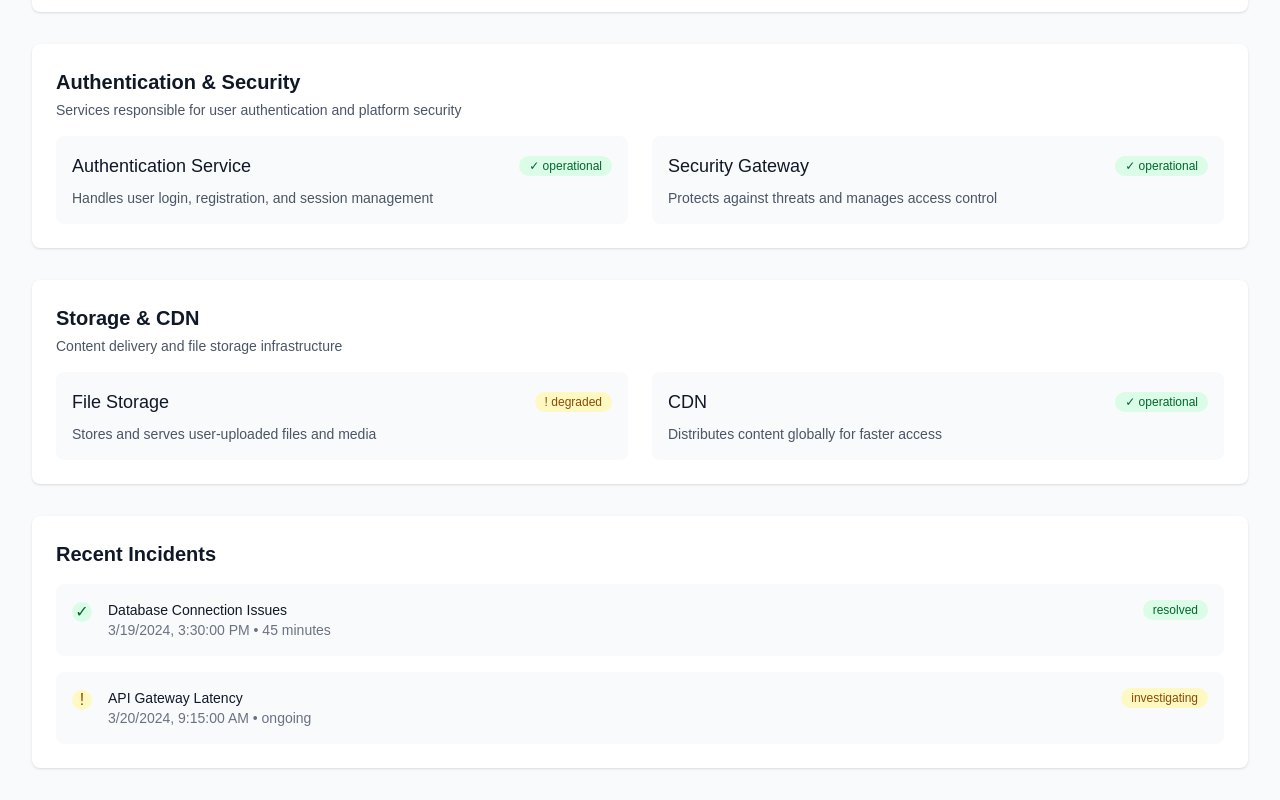
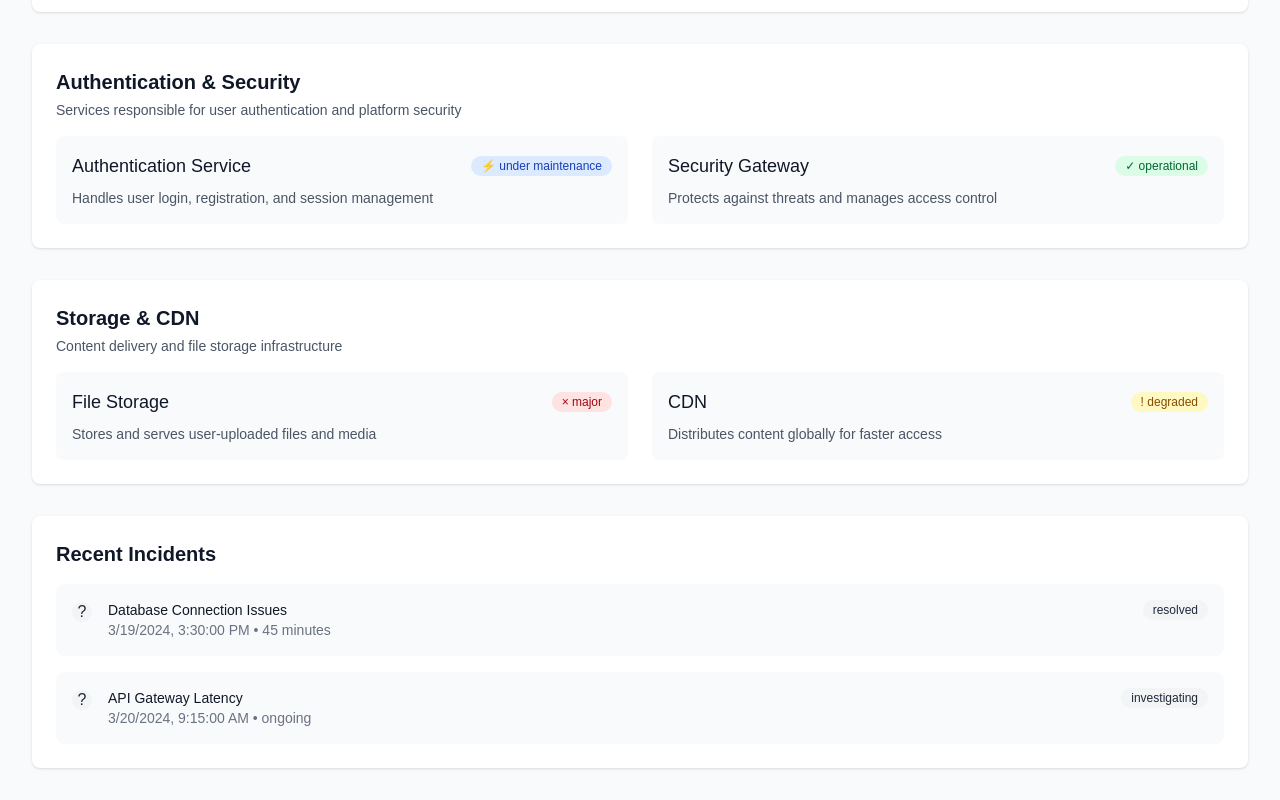
Before and after one commit to Codox/status-for-systems, a Next.js app in the folder web/: page / in a window 1280 px wide. Shown: the part 448-1248 px from the top of the page. Built offline with nearby package versions, Linux system fonts and the light colour scheme.

Commit message:
ADDED Other statuses

```diff
--- a/web/src/app/page.tsx
+++ b/web/src/app/page.tsx
@@ -15,7 +15,7 @@ const systemStatus = {
         {
           name: "Database",
           description: "Primary data storage and retrieval system",
-          status: "operational",
+          status: "partial",
         },
       ],
     },
@@ -26,7 +26,7 @@ const systemStatus = {
         {
           name: "Authentication Service",
           description: "Handles user login, registration, and session management",
-          status: "operational",
+          status: "under_maintenance",
         },
         {
           name: "Security Gateway",
@@ -42,12 +42,12 @@ const systemStatus = {
         {
           name: "File Storage",
           description: "Stores and serves user-uploaded files and media",
-          status: "degraded",
+          status: "major",
         },
         {
           name: "CDN",
           description: "Distributes content globally for faster access",
-          status: "operational",
+          status: "degraded",
         },
       ],
     },
@@ -68,6 +68,47 @@ const systemStatus = {
       duration: "ongoing",
     },
   ],
+};
+
+const getStatusStyles = (status: string) => {
+  switch (status) {
+    case "operational":
+      return {
+        bg: "bg-green-100",
+        text: "text-green-800",
+        icon: "✓",
+      };
+    case "degraded":
+      return {
+        bg: "bg-yellow-100",
+        text: "text-yellow-800",
+        icon: "!",
+      };
+    case "partial":
+      return {
+        bg: "bg-orange-100",
+        text: "text-orange-800",
+        icon: "!",
+      };
+    case "major":
+      return {
+        bg: "bg-red-100",
+        text: "text-red-800",
+        icon: "×",
+      };
+    case "under_maintenance":
+      return {
+        bg: "bg-blue-100",
+        text: "text-blue-800",
+        icon: "⚡",
+      };
+    default:
+      return {
+        bg: "bg-gray-100",
+        text: "text-gray-800",
+        icon: "?",
+      };
+  }
 };
 
 export default function Home() {
@@ -112,7 +153,9 @@ export default function Home() {
                 </p>
               </div>
               <div className="grid grid-cols-1 md:grid-cols-2 gap-6">
-                {group.services.map((service) => (
+                {group.services.map((service) => {
+                  const statusStyles = getStatusStyles(service.status);
+                  return (
                     <div
                       key={service.name}
                       className="bg-gray-50 rounded-lg p-4"
@@ -122,20 +165,17 @@ export default function Home() {
                           {service.name}
                         </h3>
                         <span
-                        className={`inline-flex items-center px-2.5 py-0.5 rounded-full text-xs font-medium ${
-                          service.status === "operational"
-                            ? "bg-green-100 text-green-800"
-                            : "bg-yellow-100 text-yellow-800"
-                        }`}
+                          className={`inline-flex items-center px-2.5 py-0.5 rounded-full text-xs font-medium ${statusStyles.bg} ${statusStyles.text}`}
                         >
-                        {service.status === "operational" ? "✓" : "!"} {service.status}
+                          {statusStyles.icon} {service.status.replace('_', ' ')}
                         </span>
                       </div>
                       <p className="text-sm text-gray-600">
                         {service.description}
                       </p>
                     </div>
-                ))}
+                  );
+                })}
               </div>
             </div>
           ))}
@@ -147,20 +187,18 @@ export default function Home() {
             Recent Incidents
           </h2>
           <div className="space-y-4">
-            {systemStatus.recentIncidents.map((incident) => (
+            {systemStatus.recentIncidents.map((incident) => {
+              const statusStyles = getStatusStyles(incident.status);
+              return (
                 <div
                   key={incident.id}
                   className="flex items-start space-x-4 p-4 bg-gray-50 rounded-lg"
                 >
                   <div className="flex-shrink-0">
                     <span
-                    className={`inline-flex items-center justify-center h-5 w-5 rounded-full ${
-                      incident.status === "resolved"
-                        ? "bg-green-100 text-green-800"
-                        : "bg-yellow-100 text-yellow-800"
-                    }`}
+                      className={`inline-flex items-center justify-center h-5 w-5 rounded-full ${statusStyles.bg} ${statusStyles.text}`}
                     >
-                    {incident.status === "resolved" ? "✓" : "!"}
+                      {statusStyles.icon}
                     </span>
                   </div>
                   <div className="flex-1">
@@ -173,16 +211,13 @@ export default function Home() {
                     </p>
                   </div>
                   <span
-                  className={`inline-flex items-center px-2.5 py-0.5 rounded-full text-xs font-medium ${
-                    incident.status === "resolved"
-                      ? "bg-green-100 text-green-800"
-                      : "bg-yellow-100 text-yellow-800"
-                  }`}
+                    className={`inline-flex items-center px-2.5 py-0.5 rounded-full text-xs font-medium ${statusStyles.bg} ${statusStyles.text}`}
                   >
                     {incident.status}
                   </span>
                 </div>
-            ))}
+              );
+            })}
           </div>
         </div>
       </div>
```
Lines whose indentation alone changed are shown as unchanged.
